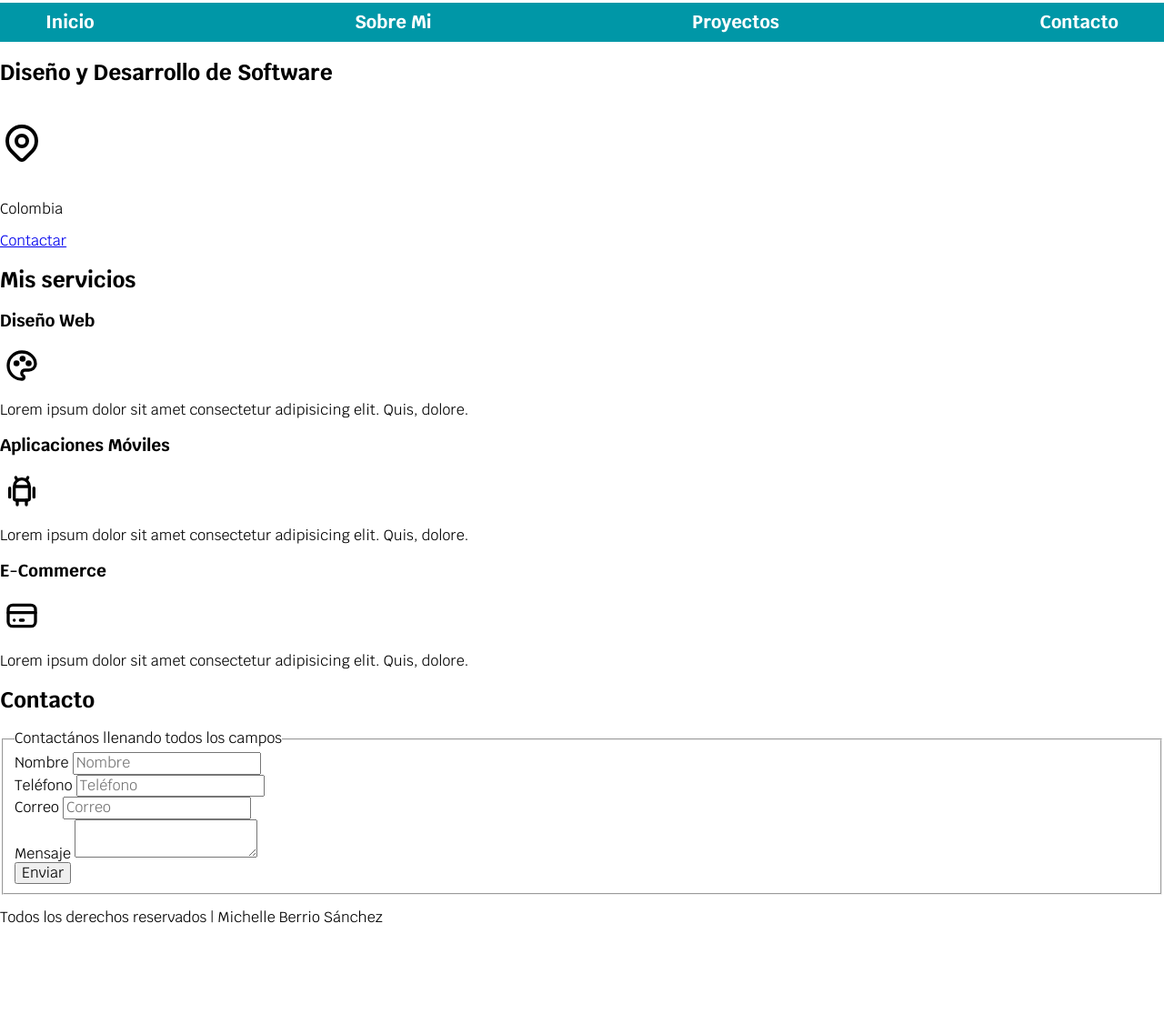
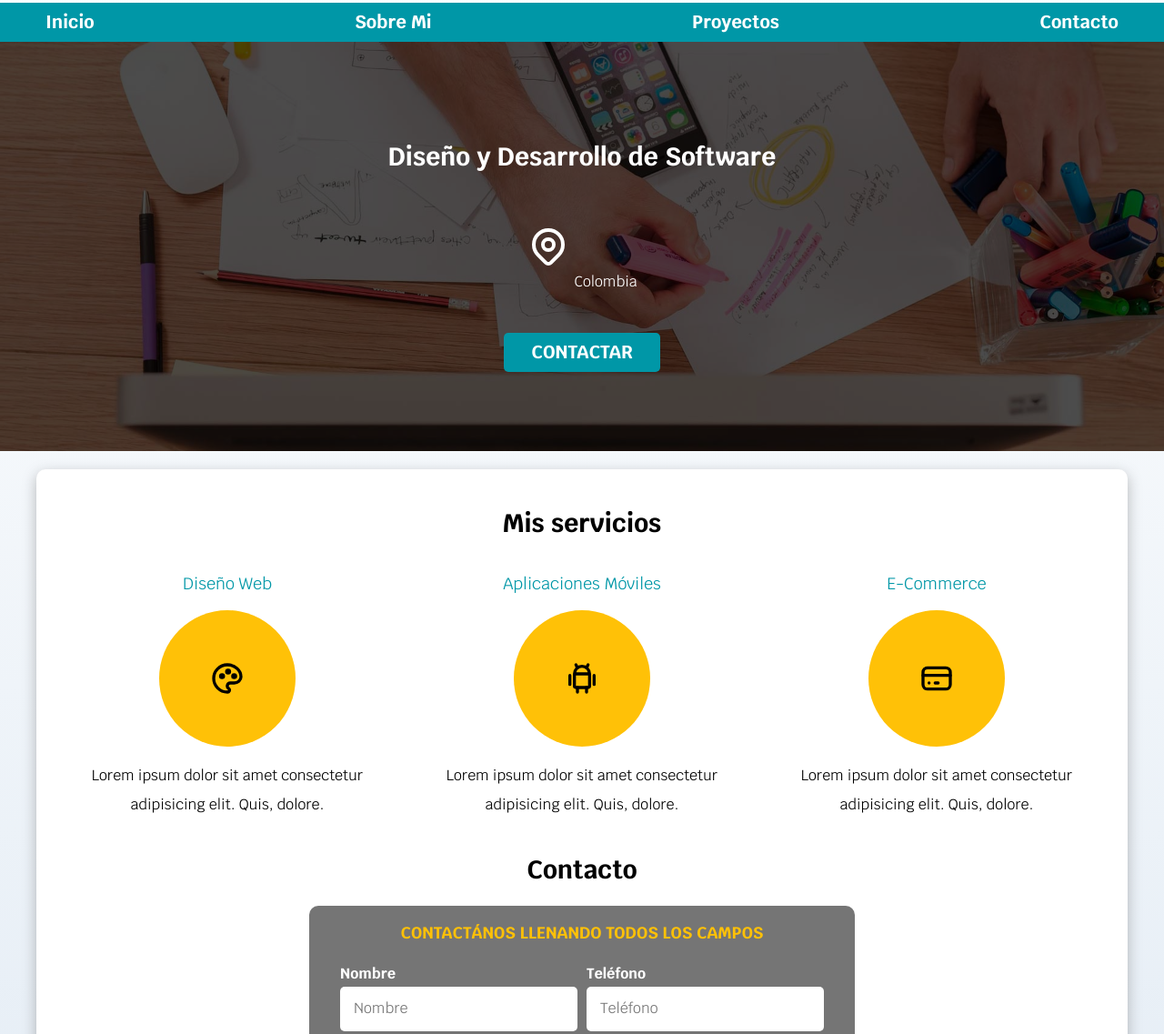
Before and after one commit to Michelle453/freelancer-web, a plain HTML site: page index.html in a window 1280 px wide. Shown: the part 92-1229 px from the top of the page at 91% size. Before the commit the page ends 1127 px from the top, so only its background shows below. Drawn offline with Linux system fonts and the light colour scheme.

Commit message:
estilos y estructura

```diff
--- a/index.html
+++ b/index.html
@@ -29,89 +29,97 @@
     </div>
 
 
-    <section>
+    <section class="hero">
+        <div class="contenido-hero">
             <h2>Diseño y Desarrollo de Software</h2>
 
             <p>
                 <svg xmlns="http://www.w3.org/2000/svg" viewBox="0 0 24 24" fill="none" stroke="currentColor" stroke-linecap="round" stroke-linejoin="round" width="48" height="88" stroke-width="2"> <path d="M9 11a3 3 0 1 0 6 0a3 3 0 0 0 -6 0"></path> <path d="M17.657 16.657l-4.243 4.243a2 2 0 0 1 -2.827 0l-4.244 -4.243a8 8 0 1 1 11.314 0z"></path> </svg>
+                Colombia
             </p>
 
-
-
-        <p>Colombia</p>
-
-        <a href="#">Contactar</a>
+            <a href="#" class="boton">Contactar</a>
+        </div>
 
     </section>
 
 
-    <main>
+    <main class="contenedor sombra">
         <h2>Mis servicios</h2>
 
-        <section>
+        <div class="servicios">
+            <section class="servicio">
                 <h3>Diseño Web</h3>
+
+                <div class="iconos">
                     <svg xmlns="http://www.w3.org/2000/svg" viewBox="0 0 24 24" fill="none" stroke="currentColor" stroke-linecap="round" stroke-linejoin="round" width="48" height="40" stroke-width="2"> <path d="M12 21a9 9 0 0 1 0 -18c4.97 0 9 3.582 9 8c0 1.06 -.474 2.078 -1.318 2.828c-.844 .75 -1.989 1.172 -3.182 1.172h-2.5a2 2 0 0 0 -1 3.75a1.3 1.3 0 0 1 -1 2.25"></path> <path d="M8.5 10.5m-1 0a1 1 0 1 0 2 0a1 1 0 1 0 -2 0"></path> <path d="M12.5 7.5m-1 0a1 1 0 1 0 2 0a1 1 0 1 0 -2 0"></path> <path d="M16.5 10.5m-1 0a1 1 0 1 0 2 0a1 1 0 1 0 -2 0"></path> </svg>
+                </div>
                 <p>Lorem ipsum dolor sit amet consectetur adipisicing elit. Quis, dolore.</p>
 
             </section>
 
-        <section>
+            <section class="servicio">
                 <h3>Aplicaciones Móviles</h3>
+                <div class="iconos">
                     <svg xmlns="http://www.w3.org/2000/svg" viewBox="0 0 24 24" fill="none" stroke="currentColor" stroke-linecap="round" stroke-linejoin="round" width="48" height="40" stroke-width="2"> <path d="M4 10l0 6"></path> <path d="M20 10l0 6"></path> <path d="M7 9h10v8a1 1 0 0 1 -1 1h-8a1 1 0 0 1 -1 -1v-8a5 5 0 0 1 10 0"></path> <path d="M8 3l1 2"></path> <path d="M16 3l-1 2"></path> <path d="M9 18l0 3"></path> <path d="M15 18l0 3"></path> </svg>
+                </div>
+
                 <p>Lorem ipsum dolor sit amet consectetur adipisicing elit. Quis, dolore.</p>
 
             </section>
 
-        <section>
+            <section class="servicio">
                 <h3>E-Commerce</h3>
+                <div class="iconos">
                     <svg xmlns="http://www.w3.org/2000/svg" viewBox="0 0 24 24" fill="none" stroke="currentColor" stroke-linecap="round" stroke-linejoin="round" width="48" height="40" stroke-width="2"> <path d="M3 5m0 3a3 3 0 0 1 3 -3h12a3 3 0 0 1 3 3v8a3 3 0 0 1 -3 3h-12a3 3 0 0 1 -3 -3z"></path> <path d="M3 10l18 0"></path> <path d="M7 15l.01 0"></path> <path d="M11 15l2 0"></path> </svg>
+                </div>
+
                 <p>Lorem ipsum dolor sit amet consectetur adipisicing elit. Quis, dolore.</p>
 
             </section>
-
-
-    </main>
-
+        </div>  <!--servicios-->
 
         <section>
             <h2>Contacto</h2>
 
-        <form action="">
+            <form class="formulario">
                 <fieldset>
                     <legend>
                         Contactános llenando todos los campos
                     </legend>
 
-                <div>
+                    <div class="contenedor-campos">
+                        <div class="campos">
                             <label for="">Nombre</label>
-                    <input type="text" placeholder="Nombre">
+                            <input type="text" placeholder="Nombre" class="input-text">
                         </div>
 
-                <div>
+                        <div class="campos">
                             <label for="">Teléfono</label>
-                    <input type="tel" placeholder="Teléfono">
+                            <input type="tel" class="input-text" placeholder="Teléfono">
                         </div>
 
-                <div>
+                        <div class="campos">
                             <label for="">Correo</label>
-                    <input type="email" placeholder="Correo">
+                            <input type="email" placeholder="Correo" class="input-text">
                         </div>
 
-                <div>
+                        <div class="campos">
                             <label for="">Mensaje</label>
-                    <textarea name="" id=""></textarea>
+                            <textarea class="input-text" name="" id=""></textarea>
                         </div>
 
-                <div>
-                    <input type="submit" value="Enviar">
+
                     </div>
-
+                    <div class="alinear-derecha flex">
+                        <input class="boton w-sm-100" type="submit" value="Enviar">
+                    </div>
                 </fieldset>
             </form>
 
         </section>
-
-    <footer>
+    </main>
+    <footer class="footer">
         <p>Todos los derechos reservados | Michelle Berrio Sánchez</p>
     </footer>
 
--- a/styles/style.css
+++ b/styles/style.css
@@ -4,33 +4,118 @@
     --primario: #FFC107;
     --secundario: #0097A7;
     --gris: #757575;
+    --gris-claro: #DFE9F3;
 
 }
 
+/*Globales*/
+
 html{
     font-size: 62.5%;
+    box-sizing: border-box;
+    scroll-snap-type: y mandatory;
+}
+
+*, *:before, *:after {
+    box-sizing: inherit;
+}
+
+/*scroll snap*/
+
+.servicio,
+.navegacion-principal,
+.formulario{
+    scroll-snap-align: center;
+    scroll-snap-stop: always;
 }
 
 body{
     font-size: 16px; /*1 rem =10px*/
     font-family: "Krub", sans-serif;
+    background-image: linear-gradient(to top, var(--gris-claro) 0%, var(--blanco) 100%);
 }
 
-.titulo{
+.contenedor{
+    max-width: 120rem;
+    margin: 0 auto;
+}
+
+.boton{
+    background-color: var(--secundario);
+    color: var(--blanco);
+    padding: 1rem 3rem;
+    margin-top: 3rem;
+    font-size: 2rem;
+    text-decoration: none;
+    text-transform: uppercase;
+    font-weight: bold;
+    border-radius: .5rem;
     text-align: center;
-    font-size: 3.8rem;
+    width: 90%;
+    border: none;
+}
 
+@media (min-width: 768px){
+    .boton{
+      width: auto;
+    }
+}
+
+.boton:hover{
+    cursor: pointer;
+}
+
+.sombra{
+    -webkit-box-shadow: 0px 5px 15px 8px rgba(112, 112, 112, 0.48);
+
+    -moz-box-shadow: 0px 5px 15px 0px rgba(112, 112, 112, 0.48);
+    box-shadow: 0px 5px 15px 0px rgba(112, 112, 112, 0.48);
+    background-color: var(--blanco);
+    padding: 2rem;
+    border-radius: 1rem;
+}
+
+/*Tipografia*/
+h1{
+    font-size:3.8rem ;
+}
+
+h2{
+    font-size: 2.8rem;
+}
+
+h3{
+    font-size: 1.8rem;
+}
+
+h1,h2,h3{
+    text-align: center;
 }
 
 .titulo span{
     font-size: 2rem;
 }
 
-.contenedor{
-    width: 120rem;
-    margin: 0 auto;
+/*utilidades*/
+.w-sm-100{
+    width: 100%;
 }
 
+@media (min-width: 768px){
+      .w-sm-100{
+        width: auto;
+      }
+}
+
+.flex{
+    display: flex;
+}
+
+.alinear-derecha{
+    justify-content: flex-end;
+}
+
+/*Navegacion principal*/
 .nav-bg{
     background-color: var(--secundario);
 }
@@ -38,10 +123,20 @@ body{
 .navegacion-principal{
 
     display: flex;
-    justify-content: space-between;
+    flex-direction: column;
+}
+
+
+@media (min-width: 768px){
+      .navegacion-principal{
+        flex-direction: row;
+        justify-content: space-between;
+      }
 }
 
 .navegacion-principal a{
+    display: block;
+    text-align: center;
     padding: 1rem;
     color: var(--blanco);
     text-decoration: none;
@@ -53,3 +148,129 @@ body{
     background-color: var(--primario);
     color: var(--negro);
 }
+
+/*Hero*/
+
+.hero{
+    background-image: url(/img/hero.jpg);
+    background-repeat: no-repeat;
+    background-size: cover;
+    position: relative;
+    height: 450px;
+    margin-bottom: 2rem;
+}
+
+.contenido-hero{
+    position: absolute;
+    background-color: rgba(0,0,0,0.7);
+    background-color: rgb(0 0 0 /70%);
+    width: 100%;
+    height: 100%;
+
+    display: flex;
+    flex-direction: column;
+    align-items: center;
+    justify-content: center;
+}
+
+.contenido-hero h2,
+.contenido-hero p{
+    color: var(--blanco);
+}
+
+
+@media (min-width: 768px){
+    .servicios{
+        display: grid;
+        grid-template-columns: repeat(3,1fr);
+        column-gap: 1rem;
+    }
+}
+
+.servicio{
+    display: flex;
+    flex-direction: column;
+    align-items: center;
+}
+
+.servicio h3{
+    color: var(--secundario);
+    font-weight: normal;
+}
+
+.servicio p{
+    line-height: 2;
+    text-align: center;
+}
+
+.servicio .iconos{
+    height: 15rem;
+    width: 15rem;
+    background-color: var(--primario);
+    border-radius: 50%;
+    display: flex;
+    justify-content: center;
+    align-items: center;
+}
+
+/*contacto*/
+.formulario{
+    background-color: var(--gris);
+    width: min(60rem, 100%); /*utiliza el valor mas pequeño*/
+    margin: 0 auto;
+    padding: 2rem;
+    border-radius: 1rem;
+}
+
+.formulario fieldset{
+    border: none;
+}
+
+.formulario legend{
+    color: var(--primario);
+    text-align: center;
+    font-size: 1.8rem;
+    text-transform: uppercase;
+    font-weight: bold;
+    margin-bottom: 2rem;
+}
+
+@media (min-width: 768px){
+    .contenedor-campos{
+        display: grid;
+        grid-template-columns: repeat(2,1fr);
+        grid-template-rows: auto auto 20rem;
+        column-gap: 1rem;
+    }
+
+    .campos:nth-child(3),
+    .campos:nth-child(4){
+        grid-column: 1/3;
+    }
+}
+
+.campos{
+    margin-bottom: 1rem;
+}
+
+.campos label{
+    color: var(--blanco);
+    font-weight: bold;
+    margin-bottom: .5rem;
+    display: block;
+}
+
+.campos textarea{
+    height: 20rem;
+}
+
+.input-text{
+    width: 100%;
+    border: none;
+    padding: 1.5rem;
+    border-radius: .5rem;
+}
+
+.footer{
+    text-align: center;
+}
```
Lines whose indentation alone changed are shown as unchanged.
